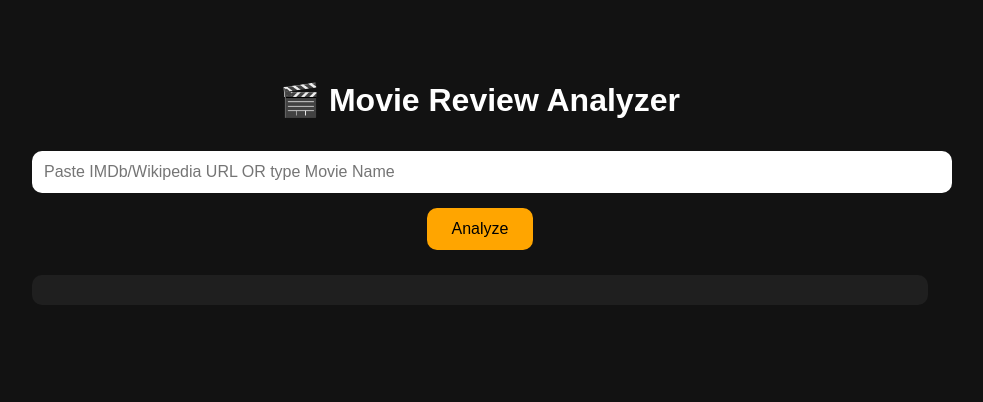
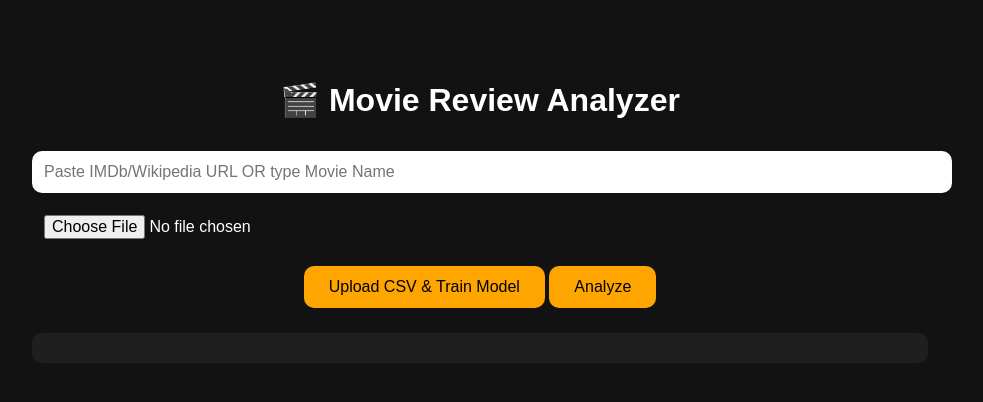
Before and after one commit to shub-007/review-sentimental-analysis, a Flask app: page / in a window 1280 px wide. Shown: the top 402 px of the page, without its empty margins (160-1143 px from the left). Run offline with Flask 3, Linux system fonts and the light colour scheme; parts of the project's set-up code (start-up, migrations or seed data) failed here and were passed over.

Commit message:
Initial commit

```diff
--- a/app.py
+++ b/app.py
@@ -1,9 +1,14 @@
 from flask import Flask, render_template, request, jsonify
+import os
 import pickle
 import re
 import requests
 from collections import Counter
 from sklearn.feature_extraction.text import ENGLISH_STOP_WORDS
+import pandas as pd
+from sklearn.model_selection import train_test_split
+from sklearn.feature_extraction.text import TfidfVectorizer
+from sklearn.linear_model import LogisticRegression
 
 app = Flask(__name__)
 
@@ -50,22 +55,53 @@
         return data["movie_results"][0]["id"]
     return None
 
+def train_from_csv(csv_path):
+    df = pd.read_csv(csv_path)
+
+    df["review"] = df["review"].apply(clean_text)
+    df["sentiment"] = df["sentiment"].map({"positive":1, "negative":0})
+
+    X = df["review"]
+    y = df["sentiment"]
+
+    X_train, X_test, y_train, y_test = train_test_split(
+        X, y, test_size=0.2, random_state=42
+    )
+
+    vectorizer = TfidfVectorizer(max_features=5000)
+    X_train_vec = vectorizer.fit_transform(X_train)
+
+    model_new = LogisticRegression()
+    model_new.fit(X_train_vec, y_train)
+
+    # save updated model
+    pickle.dump(model_new, open("model/sentiment_model.pkl","wb"))
+    pickle.dump(vectorizer, open("model/tfidf_vectorizer.pkl","wb"))
+
+    return "Model updated successfully!"
 
 # ✅ Search TMDB movie by name
 def search_tmdb_movie_id(query: str):
     url = "https://api.themoviedb.org/3/search/movie"
     params = {"api_key": TMDB_API_KEY, "query": query}
-    r = requests.get(url, params=params, timeout=15)
+
+    try:
+        r = requests.get(url, params=params, timeout=20)
+    except requests.exceptions.RequestException:
+        print("TMDB search timeout/error")
+        return None
 
     if r.status_code != 200:
         return None
 
     data = r.json()
     results = data.get("results", [])
+
     if len(results) == 0:
         return None
 
-    return results[0]["id"]  # top match
+    return results[0]["id"]
+ # top match
 
 
 # ✅ Extract page title from URL (works for Wikipedia & many sites)
@@ -115,6 +151,38 @@
 @app.route("/")
 def home():
     return render_template("index.html")
+@app.route("/history")
+def history():
+    return render_template("history.html")
+import os
+
+@app.route("/upload_csv", methods=["POST"])
+def upload_csv():
+    if "file" not in request.files:
+        return jsonify({"error": "No file uploaded!"})
+
+    file = request.files["file"]
+
+    if not file.filename.endswith(".csv"):
+        return jsonify({"error": "Please upload a CSV file only!"})
+
+    save_path = "dataset/custom_reviews.csv"
+
+    # ✅ If old CSV exists → delete it (replace logic)
+    if os.path.exists(save_path):
+        os.remove(save_path)
+
+    # ✅ Save new CSV
+    file.save(save_path)
+
+    try:
+        msg = train_from_csv(save_path)
+    except Exception as e:
+        return jsonify({"error": f"Training failed: {str(e)}"})
+
+    return jsonify({
+        "message": "CSV updated successfully! Old dataset replaced and model retrained."
+    })
 
 
 @app.route("/analyze", methods=["POST"])
@@ -154,7 +222,7 @@
     if len(reviews) == 0:
         return jsonify({"error": "No reviews found on TMDB for this movie. Try another movie."})
 
-    # ✅ Sentiment analysis
+
     pos, neg = 0, 0
     all_keywords = []
 
--- a/static/script.js
+++ b/static/script.js
@@ -1,6 +1,5 @@
 async function analyzeMovie() {
   let url = document.getElementById("url").value;
-
   document.getElementById("result").innerHTML = `<p>⏳ Fetching reviews...</p>`;
 
   let response = await fetch("/analyze", {
@@ -17,7 +16,7 @@
   }
 
   document.getElementById("result").innerHTML = `
-    <h2>✅ Overall Result</h2>
+    <h2> Overall Result</h2>
     <p><b>Movie Used:</b> ${data.movie_used}</p>
     <p><b>Sentiment:</b> ${data.overall_sentiment}</p>
     <p><b>Positive:</b> ${data.positive_percent}%</p>
@@ -26,3 +25,26 @@
     <p><b>Keywords:</b> ${data.keywords.join(", ")}</p>
   `;
 }
+async function uploadCSV(){
+  let fileInput = document.getElementById("csvFile");
+  let file = fileInput.files[0];
+
+  if(!file){
+    alert("Select a CSV file first!");
+    return;
+  }
+  else{
+    alert("Uploaded");
+  }
+
+  let formData = new FormData();
+  formData.append("file", file);
+
+  let res = await fetch("/upload_csv", {
+    method: "POST",
+    body: formData
+  });
+
+  let data = await res.json();
+  alert(data.message || data.error);
+}
--- a/static/style.css
+++ b/static/style.css
@@ -46,3 +46,8 @@
   color: #ff5a5a;
   font-weight: bold;
 }
+
+#searchBox{
+  margin:15px 0;
+  width:100%;
+}
--- a/templates/index.html
+++ b/templates/index.html
@@ -9,8 +9,10 @@
     <h1>🎬 Movie Review Analyzer</h1>
 
     <input type="text" id="url" placeholder="Paste IMDb/Wikipedia URL OR type Movie Name">
+    <input type="file" id="csvFile">
+<button onclick="uploadCSV()">Upload CSV & Train Model</button>
+
     <button onclick="analyzeMovie()">Analyze</button>
-
     <div id="result" class="result-box"></div>
   </div>
 
```
Also changed, not shown: 3 other files.
